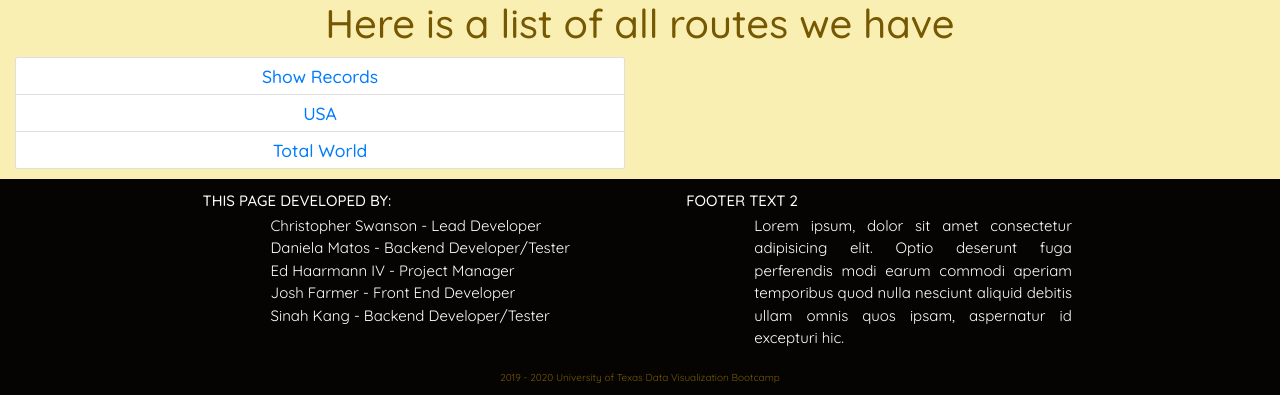
After one commit to cswanson618/Project2-Main-Repo, a Flask app: template app/templates/routes.html in a window 1280 px wide. The commit adds this page. Shown: the part 641-1036 px from the top of the page. Run offline with Flask 2, Linux system fonts and the light colour scheme; the template is opened without the code that fills it, so the values that code supplies are empty; some libraries are stand-ins or nearby versions.

Commit message:
Modified main.py to work with static and templates folder. Added a page that shows all routes

```diff
--- a/app/database.py
+++ b/app/database.py
@@ -4,7 +4,7 @@ from sqlalchemy.orm import sessionmaker
 import pymysql
 
 USER = "root"
-PASSWORD = "Amd230313"
+PASSWORD = "root"
 HOST = "127.0.0.1"
 PORT = "3306"
 DATABASE = "Covid"
--- a/templates/layout.html
+++ b/app/templates/layout.html
@@ -9,14 +9,14 @@
     <nav class="nav">
         <div class="container">
             <div class="logo">
-                <a href="#">Home</a>
+                <a href="{{ url_for('home') }}">Home</a>
             </div>
             <div id="mainListDiv" class="main_list">
                 <ul class="navlinks">
                     <li><a href="#">About</a></li>
                     <li><a href="#">Data 2</a></li>
                     <li><a href="#">Placeholder</a></li>
-                    <li><a href="#">Placeholder</a></li>
+                    <li><a href="{{ url_for('routes') }}">All Routes</a></li>
                 </ul>
             </div>
             <span class="navTrigger">
--- /dev/null
+++ b/app/templates/routes.html
@@ -0,0 +1,26 @@
+{% extends "layout.html" %}
+{% block content %}
+<section class="home">
+</section>
+<div class='bodyDiv' style="container-fluid">
+    <h2 class="myH2">Here is a list of all routes we have</h2>
+    <div class="col-md-6 mb-mb-0 mb-3">
+    <p>
+            <ul class="list-group">
+                <li class="list-group-item h3 text-center">
+                    <a href="{{ url_for('show_records') }}">Show Records</a>
+                </li>
+                <li class="list-group-item h3 text-center">
+                    <a href="{{ url_for('usa') }}">USA</a>
+                </li>
+                <li class="list-group-item h3 text-center">
+                    <a href="{{ url_for('total_world') }}">Total World</a>
+                </li>
+                <!-- <li>
+                    <a href="{{ url_for('show_records') }}">Show Records</a>
+                </li> -->
+            </ul>
+        </p>
+    </div>
+</div>
+{% endblock %}
```
Also changed, not shown: app/main.py (+7 -3 lines), app/static/resources/world_bank.csv (added, +36 -0 lines), static/resources/world_bank.csv (deleted, +0 -36 lines), app/static/js/analysis_plots.js (renamed from static/js/analysis_plots.js), app/static/js/socio-econ-analysis_plots.js (added), app/static/scripts.js (renamed from static/scripts.js), app/static/styles/style.css (renamed from static/styles/style.css), app/templates/index.html (renamed from templates/index.html), app/templates/time_series.html (renamed from templates/time_series.html).
